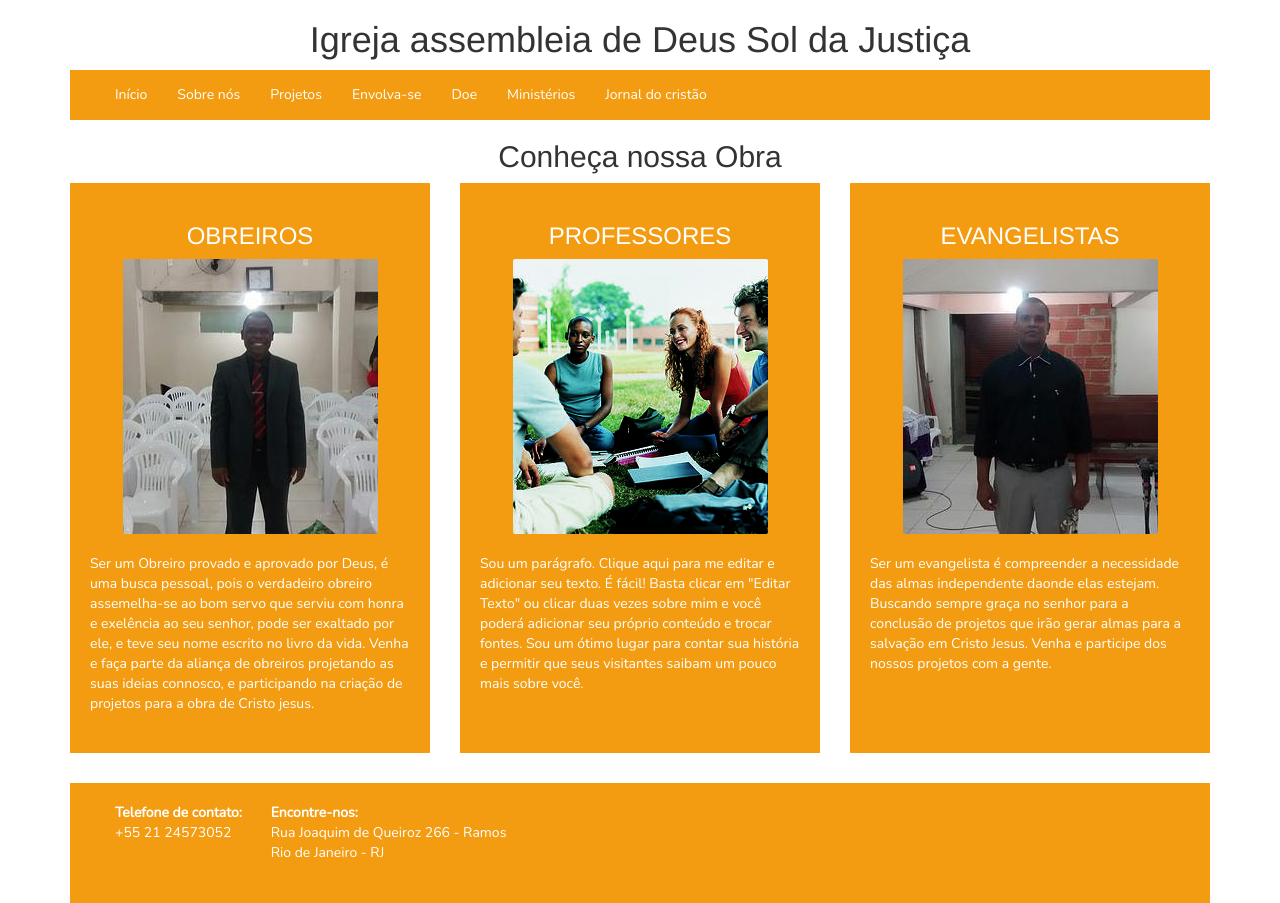
After one commit to patrickporto/soldajustica, a Django app: page /get-involved in a window 1280 px wide. The commit adds this page. Run offline with Django 3.2, Linux system fonts and the light colour scheme; some libraries are stand-ins or nearby versions.

Commit message:
Implementação de página de envolva-se

```diff
--- a/soldajustica/app/static/app/content/site.css
+++ b/soldajustica/app/static/app/content/site.css
@@ -161,4 +161,23 @@ a:focus {
   display: inline-table;
   margin-left: 25px;
 }
+.get-involded-header {
+  text-align: center;
+  color: #ffffff;
+}
+.get-involded-item {
+  background: #f39c12;
+  padding: 20px;
+  color: #ffffff;
+  height: 570px;
+}
+.get-involded-img {
+  margin-left: auto;
+  margin-right: auto;
+  margin-bottom: 20px;
+  border-radius: 2px;
+}
+h1 {
+  text-align: center;
+}
 /*# sourceMappingURL=site.css.map */
--- a/soldajustica/app/static/app/content/site.less
+++ b/soldajustica/app/static/app/content/site.less
@@ -173,3 +173,29 @@ a {
         margin-left: 25px;
     }
 }
+
+.get-involded {
+    &-list {
+
+    }
+    &-header {
+        text-align: center;
+        color: @colDefault;
+    }
+    &-item {
+        background: @bgDefault;
+        padding: 20px;
+        color: @colDefault;
+        height: 570px;
+    }
+    &-img {
+        margin-left: auto;
+        margin-right: auto;
+        margin-bottom: 20px;
+        border-radius: 2px;
+    }
+}
+
+h1 {
+    text-align: center;
+}
--- /dev/null
+++ b/soldajustica/app/templates/app/get_involved.html
@@ -0,0 +1,46 @@
+{% extends "app/layout.html" %}
+
+{% block content %}
+
+<h2 class="text-center">Conheça nossa Obra</h2>
+<div class="row">
+    <div class="get-involded-list">
+        <div class="col-sm-4">
+            <div class="get-involded-item">
+                <h3 class="get-involded-header">OBREIROS</h3>
+                <img src="{{ STATIC_URL }}app/img/obreiros.jpg" alt="{{ project.name.url }}" class="img-responsive get-involded-img" />
+                <p>
+                    Ser um Obreiro provado e aprovado por Deus, é uma busca pessoal,
+                    pois o verdadeiro obreiro assemelha-se ao bom servo que serviu com honra e exelência ao seu senhor,
+                    pode ser exaltado por ele, e teve seu nome escrito no livro da vida.
+                    Venha e faça parte da aliança de obreiros projetando as suas ideias connosco, e participando na
+                    criação de projetos para a obra de Cristo jesus.
+                </p>
+            </div>
+        </div>
+        <div class="col-sm-4">
+            <div class="get-involded-item">
+                <h3 class="get-involded-header">PROFESSORES</h3>
+                <img src="{{ STATIC_URL }}app/img/professores.jpg" alt="{{ project.name.url }}" class="img-responsive get-involded-img" />
+                <p>
+                    Sou um parágrafo. Clique aqui para me editar e adicionar seu texto.
+                    É fácil! Basta clicar em "Editar Texto" ou clicar duas vezes sobre mim e
+                    você poderá adicionar seu próprio conteúdo e trocar fontes. Sou um ótimo lugar
+                    para contar sua história e permitir que seus visitantes saibam um pouco mais sobre você.
+                </p>
+            </div>
+        </div>
+        <div class="col-sm-4">
+            <div class="get-involded-item">
+                <h3 class="get-involded-header">EVANGELISTAS</h3>
+                <img src="{{ STATIC_URL }}app/img/evangelistas.jpg" alt="{{ project.name.url }}" class="img-responsive get-involded-img" />
+                <p>
+                    Ser um evangelista é compreender a necessidade das almas independente daonde elas estejam.
+                    Buscando sempre graça no senhor para a conclusão de projetos que irão gerar almas para a salvação
+                    em Cristo Jesus. Venha e participe dos nossos projetos com a gente.
+                </p>
+            </div>
+        </div>
+    </div>
+</div>
+{% endblock %}
--- a/soldajustica/app/templates/app/index.html
+++ b/soldajustica/app/templates/app/index.html
@@ -65,7 +65,7 @@
     <div class="main-link">
         <span class="glyphicon glyphicon-plus-sign" aria-hidden="true"></span>
         <h2>Envolva-se</h2>
-        <a href="#">
+        <a href="{% url 'get-involved' %}">
             Saiba mais
         </a>
     </div>
--- a/soldajustica/app/templates/app/layout.html
+++ b/soldajustica/app/templates/app/layout.html
@@ -29,7 +29,7 @@
                             <li><a href="{% url 'home' %}">Início</a></li>
                             <li><a href="{% url 'about' %}">Sobre nós</a></li>
                             <li><a href="{% url 'projects' %}">Projetos</a></li>
-                            <li><a href="#">Envolva-se</a></li>
+                            <li><a href="{% url 'get-involved' %}">Envolva-se</a></li>
                             <li><a href="#">Doe</a></li>
                             <li><a href="#">Ministérios</a></li>
                             <li><a href="#">Jornal do cristão</a></li>
--- a/soldajustica/app/templates/app/projects.html
+++ b/soldajustica/app/templates/app/projects.html
@@ -13,7 +13,7 @@
                 </div>
                 <div class="col-sm-8">
                     <h3>{{ project.name }}</h3>
-                    <p>{{ project.description }}"</p>
+                    <p>{{ project.description }}</p>
                 </div>
             </div>
         </div>
--- a/soldajustica/app/urls.py
+++ b/soldajustica/app/urls.py
@@ -8,4 +8,5 @@ urlpatterns = patterns('',
     url(r'^contact$', 'app.views.contact', name='contact'),
     url(r'^about', 'app.views.about', name='about'),
     url(r'^projects', 'app.views.projects', name='projects'),
+    url(r'^get-involved', 'app.views.get_involved', name='get-involved'),
 )
--- a/soldajustica/app/views.py
+++ b/soldajustica/app/views.py
@@ -14,3 +14,6 @@ def projects(request):
     context = {}
     context['projects'] = Project.objects.filter(active=True)
     return render(request, 'app/projects.html', context)
+
+def get_involved(request):
+    return render(request, 'app/get_involved.html')
```
Also changed, not shown: soldajustica/app/static/app/img/evangelistas.jpg (added), soldajustica/app/static/app/img/obreiros.jpg (added), soldajustica/app/static/app/img/professores.jpg (added), 1 other file.
